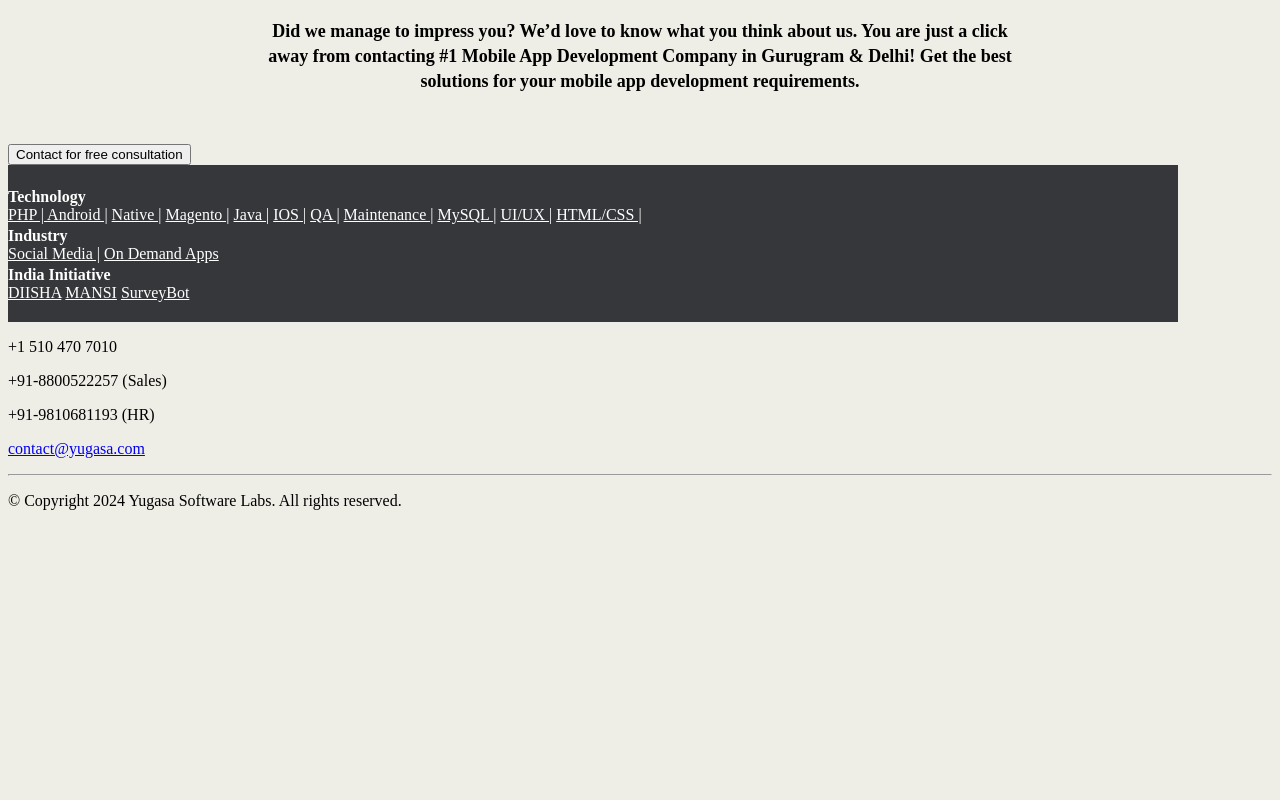
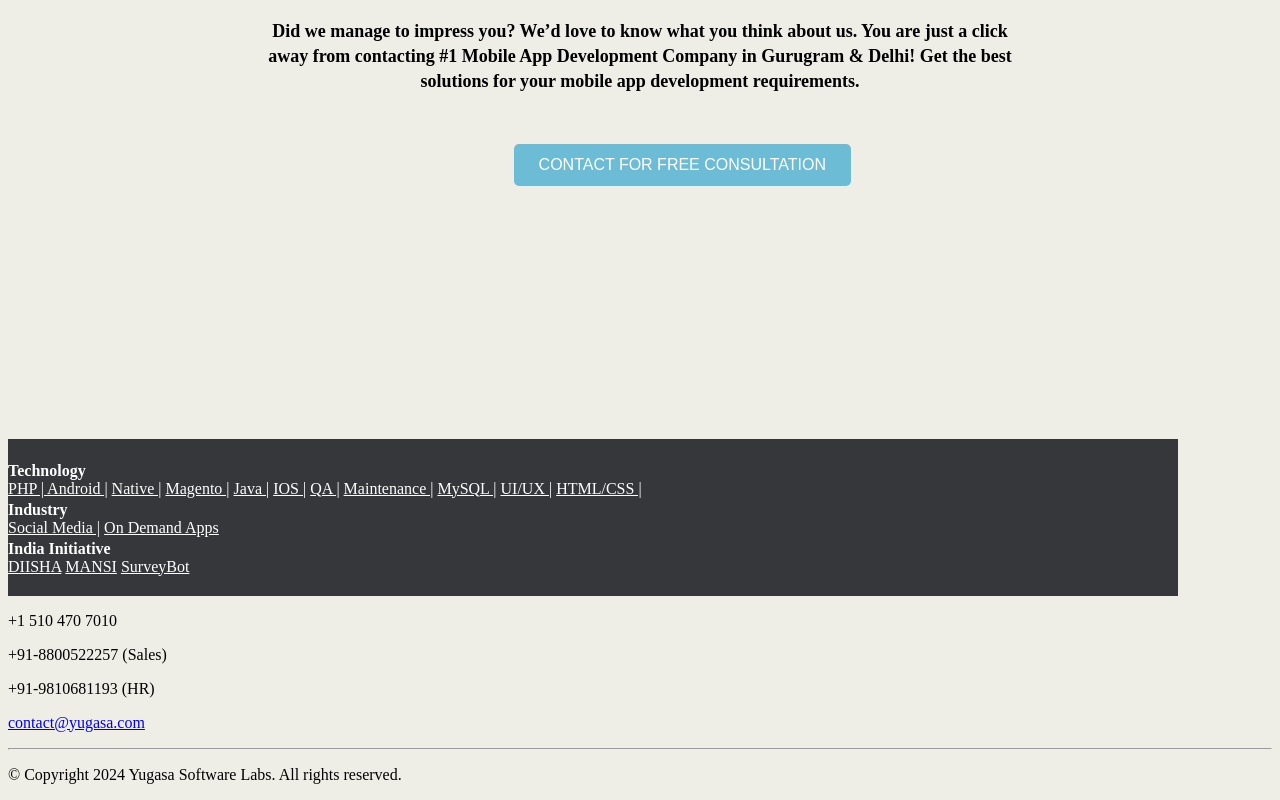
Before and after one commit to StutiMittal/yugasa-, a plain HTML site: page index.htm in a window 1280 px wide. Shown: the part 10853-11653 px from the top of the page. Before the commit the page ends 11379 px from the top, so only its background shows below. Drawn offline with Linux system fonts and the light colour scheme.

Commit message:
button free consultation

```diff
--- a/styles.css
+++ b/styles.css
@@ -111,3 +111,16 @@ body {
   margin-bottom: 50px;
   line-height: 25px;
 }
+.last button {
+  background: #6dbcd5;
+  color: #fff;
+  font-size: 16px;
+  text-align: center;
+  border: 0;
+  padding: 12px 25px;
+  text-transform: uppercase;
+  border-radius: 5px;
+  margin-right: 30%;
+  margin-left: 40%;
+  margin-bottom: 20%;
+}
```
